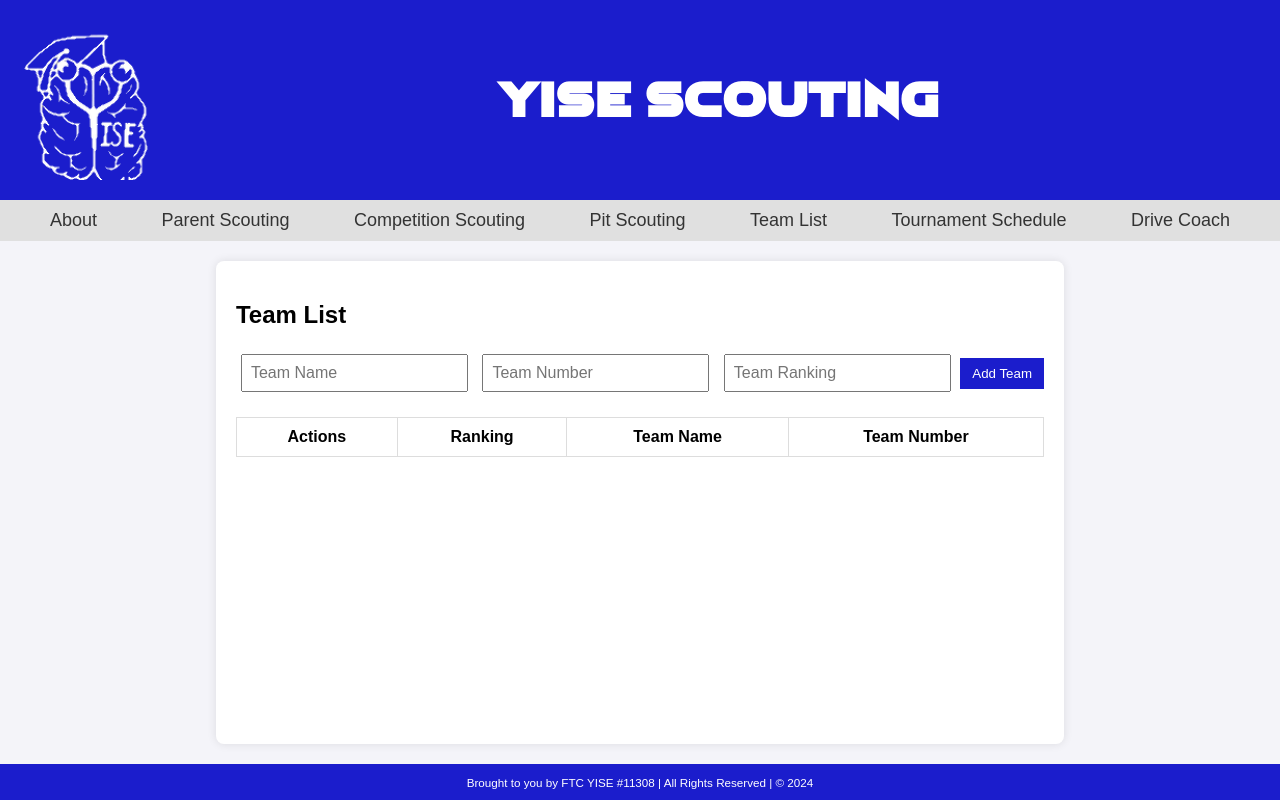
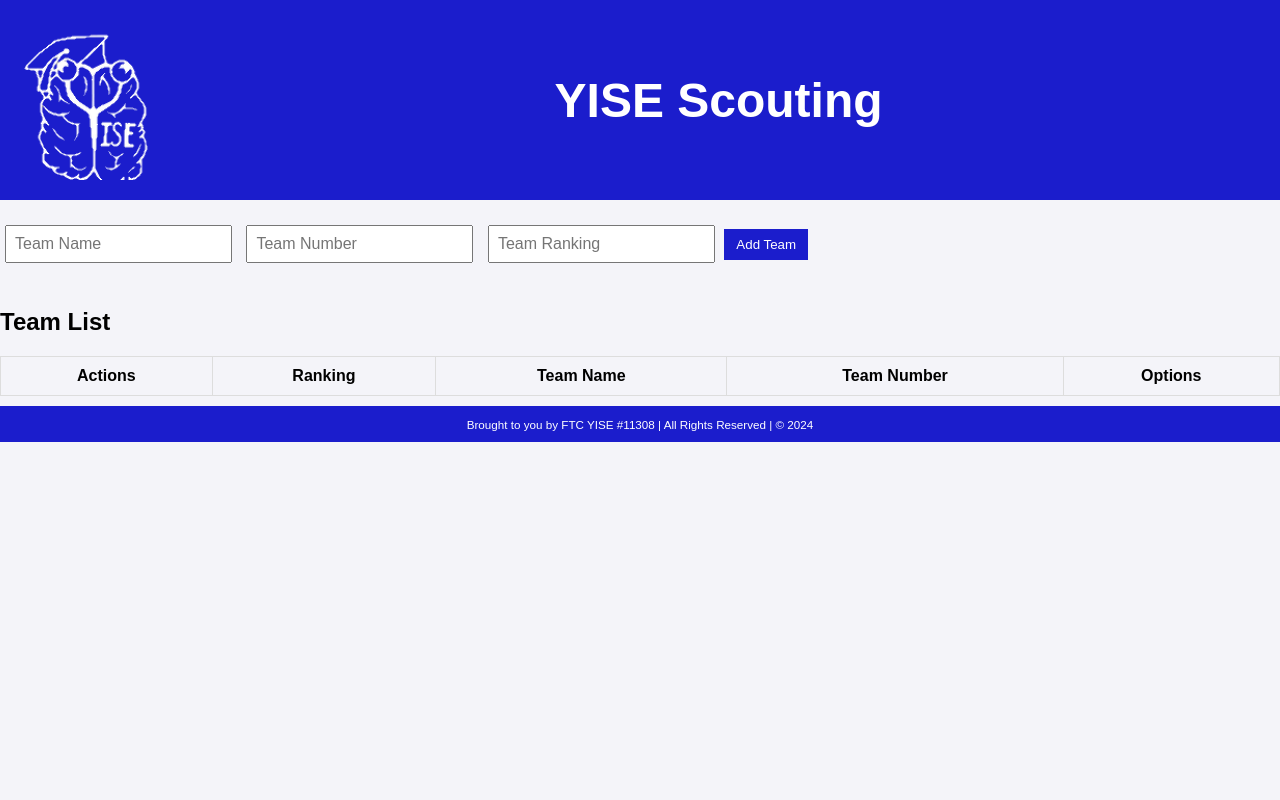
Before and after one commit to sddavy/YISE_Scout, a plain HTML site: page team-list.html in a window 1280 px wide. Drawn offline with Linux system fonts and the light colour scheme.

Commit message:
Update team-list.html

```diff
--- a/team-list.html
+++ b/team-list.html
@@ -9,16 +9,7 @@
     <link rel="icon" href="yise.png" type="image/png">
 
     <style>
-        /* Custom font-face rule for the Aerospace font */
-        @font-face {
-            font-family: 'Aerospace';
-            src: url('aerospace.woff') format('woff'),
-                 url('aerospace.ttf') format('truetype');
-            font-weight: normal;
-            font-style: normal;
-        }
-
-        /* Reset & basic body styling */
+        /* General Styles */
         body {
             font-family: Arial, sans-serif;
             margin: 0;
@@ -46,7 +37,6 @@
         }
 
         header h1 {
-            font-family: 'Aerospace', sans-serif;
             font-size: 48px;
             text-align: center;
             flex-grow: 1;
@@ -56,26 +46,6 @@
         header img {
             height: 160px;
             margin-right: 20px;
-        }
-
-        /* Navigation Bar */
-        nav {
-            background-color: #e0e0e0;
-            padding: 10px;
-            text-align: center;
-        }
-
-        nav a {
-            text-decoration: none;
-            color: #333;
-            padding: 10px 20px;
-            margin: 0 10px;
-            font-size: 18px;
-        }
-
-        nav a:hover {
-            background-color: #b0b0b0;
-            color: white;
         }
 
         /* Input Section */
@@ -96,17 +66,6 @@
             border: none;
             cursor: pointer;
             transition: background-color 0.3s ease;
-        }
-
-        /* Main Content Section */
-        .container {
-            max-width: 1200px;
-            margin: 20px auto;
-            padding: 20px;
-            background-color: white;
-            box-shadow: 0 0 10px rgba(0, 0, 0, 0.1);
-            border-radius: 8px;
-            flex-grow: 1;
         }
 
         /* Table Styles */
@@ -130,17 +89,25 @@
             margin-right: 8px;
         }
 
+        .edit-btn {
+            background-color: blue;
+            color: white;
+            padding: 6px 10px;
+            border: none;
+            cursor: pointer;
+            transition: background-color 0.3s ease;
+        }
+
         table tr:hover {
             background-color: #e0e0e0;
         }
 
-        /* Footer Styles */
+        /* Footer */
         footer {
             background-color: #1b1dcc;
             color: white;
             text-align: center;
             padding: 10px 0;
-            width: 100%;
             font-size: 14px;
         }
     </style>
@@ -154,28 +121,17 @@
         </div>
     </header>
 
-    <!-- Navigation Tabs -->
-    <nav>
-        <a href="index.html">About</a>
-        <a href="parent-scouting.html">Parent Scouting</a>
-        <a href="competition-scouting.html">Competition Scouting</a>
-        <a href="pit-scouting.html">Pit Scouting</a>
-        <a href="team-list.html" class="active">Team List</a>
-        <a href="tournament-schedule.html">Tournament Schedule</a>
-        <a href="drive-coach.html">Drive Coach</a>
-    </nav>
+    <!-- Input Section -->
+    <div class="inputs-container">
+        <input id="team-name" placeholder="Team Name">
+        <input id="team-number" placeholder="Team Number">
+        <input id="team-ranking" placeholder="Team Ranking">
+        <button onclick="addTeam()">Add Team</button>
+    </div>
 
     <!-- Main Content Section -->
     <div class="container">
         <h2>Team List</h2>
-        <div class="inputs-container">
-            <input id="team-name" placeholder="Team Name">
-            <input id="team-number" placeholder="Team Number">
-            <input id="team-ranking" placeholder="Team Ranking">
-            <button onclick="addTeam()">Add Team</button>
-        </div>
-
-        <!-- Team List Table -->
         <table>
             <thead>
                 <tr>
@@ -183,6 +139,7 @@
                     <th>Ranking</th>
                     <th>Team Name</th>
                     <th>Team Number</th>
+                    <th>Options</th>
                 </tr>
             </thead>
             <tbody id="team-list">
@@ -199,9 +156,9 @@
         const teamListContainer = document.getElementById('team-list');
 
         const addTeam = () => {
-            const name = document.getElementById('team-name').value;
-            const number = document.getElementById('team-number').value;
-            const ranking = document.getElementById('team-ranking').value;
+            const name = document.getElementById('team-name').value.trim();
+            const number = document.getElementById('team-number').value.trim();
+            const ranking = document.getElementById('team-ranking').value.trim();
 
             if (!name || !number || !ranking) return alert("Please fill in all fields");
 
@@ -210,13 +167,20 @@
                 <td>
                     <span class="arrow-btn" onclick="moveTeamUp(this)">↑</span>
                     <span class="arrow-btn" onclick="moveTeamDown(this)">↓</span>
-                    <button onclick="editTeam(this)">Edit</button>
                 </td>
                 <td>${ranking}</td>
                 <td>${name}</td>
                 <td>${number}</td>
+                <td>
+                    <button class="edit-btn" onclick="editTeam(this)">Edit</button>
+                </td>
             `;
             teamListContainer.appendChild(tr);
+
+            // Clear input fields
+            document.getElementById('team-name').value = '';
+            document.getElementById('team-number').value = '';
+            document.getElementById('team-ranking').value = '';
         };
 
         const editTeam = (btn) => {
```
